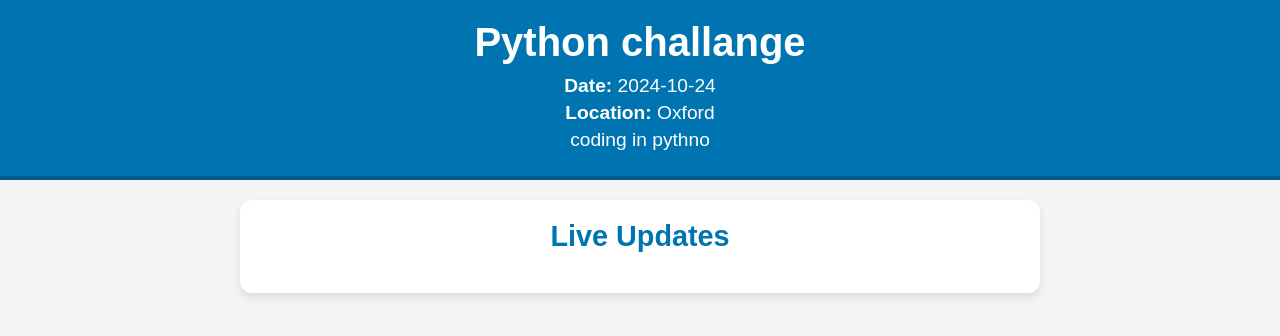
After one commit to ZekiCanSarak/StartApp, a Flask app: page /hackathon/1/updates in a window 1280 px wide. The commit adds this page. Shown: the top 336 px of the page. Run offline with Flask 3, Linux system fonts and the light colour scheme; data comes from the database, SQL or seed files in the repository; both versions use the stored data as it was after the commit.

Commit message:
So I have created a a new page for the hackathon updates which will show any live updates about that hackathon before it starts and while it is on-going. I have created a new table to save the data from the organiser which is the information about that hackathon. I have added a feature where only the organiser of that hackathon can post updates and no one else. To be able to reach this page users will have to go the hackathons link from the sidebar and there it will show up on the sidebar with its appropriate title. There users can see the updates and the time and date of the update. Also did some minor changes with the sidebar for other pages.

```diff
--- a/app.py
+++ b/app.py
@@ -62,7 +62,6 @@ def home():
 
     if 'username' in session:
         username = session['username']
-
         user_profile = query_db("SELECT preferred_jobs FROM user_profiles WHERE username = ?", [username], one=True)
         preferred_jobs = user_profile[0].split(',') if user_profile and user_profile[0] else []
 
@@ -94,7 +93,9 @@ def hack():
         return redirect(url_for('home'))
 
     username = session['username']
-    today = datetime.now().date()
+    today = datetime.now().strftime('%Y-%m-%d')
+
+    active_hackathons = query_db("""SELECT id, title FROM hackathons WHERE date >= ? ORDER BY date ASC """, [today])
 
     user_profile = query_db("SELECT skills FROM user_profiles WHERE username = ?", [username], one=True)
     user_skills = user_profile[0].split(',') if user_profile and user_profile[0] else []
@@ -153,7 +154,8 @@ def hack():
         'hack.html',
         matching_hackathons=matching_hackathons,
         other_hackathons=other_hackathons,
-        expired_hackathons=expired_hackathons
+        expired_hackathons=expired_hackathons,
+        active_hackathons=active_hackathons
     )
 
 @app.route('/post_hackathon', methods=['POST'])
@@ -429,6 +431,48 @@ def add_to_google_calendar(hackathon_id):
     else:
         return "Hackathon not found", 404
 
+
+
+@app.route('/hackathon/<int:hackathon_id>/updates')
+def hackathon_page(hackathon_id):
+    hackathon = query_db("SELECT * FROM hackathons WHERE id = ?", [hackathon_id], one=True)
+    updates = query_db("SELECT * FROM hackathon_updates WHERE hackathon_id = ? ORDER BY created_at DESC", [hackathon_id])
+    if not hackathon:
+        return "Hackathon not found", 404
+
+    return render_template('updates.html', hackathon=hackathon, updates=updates, is_creator=(hackathon['created_by'] == session.get('username')))
+
+
+@app.route('/add_update', methods=['POST'])
+def add_update():
+    if 'username' not in session:
+        return jsonify({'success': False, 'message': 'Please log in to add an update.'}), 401
+
+    hackathon_id = request.form['hackathon_id']
+    content = request.form['content']
+    username = session['username']
+    created_at = datetime.now().strftime('%Y-%m-%d %H:%M:%S')
+
+
+    hackathon = query_db("SELECT created_by FROM hackathons WHERE id = ?", [hackathon_id], one=True)
+    if not hackathon:
+        return jsonify({'success': False, 'message': 'Hackathon not found.'}), 404
+    if hackathon['created_by'] != username:
+        return jsonify({'success': False, 'message': 'You are not authorised to post updates for this hackathon.'}), 403
+
+    try:
+        insert_db("INSERT INTO hackathon_updates (hackathon_id, content, created_at) VALUES (?, ?, ?)",
+                  (hackathon_id, content, created_at))
+        return jsonify({'success': True, 'update': {'content': content, 'created_at': created_at}})
+    except Exception as e:
+        return jsonify({'success': False, 'message': str(e)}), 500
+
+
+@app.route('/get_updates/<int:hackathon_id>', methods=['GET'])
+def get_updates(hackathon_id):
+    updates = query_db("SELECT * FROM hackathon_updates WHERE hackathon_id = ? ORDER BY created_at DESC", [hackathon_id])
+    return jsonify([dict(update) for update in updates])
+
 @app.route('/logout')
 def logout():
      session.clear()
--- a/static/css/hack.css
+++ b/static/css/hack.css
@@ -53,7 +53,7 @@ body {
     height: 100vh;
     position: fixed;
     left: 0;
-    top: 60px;
+    top: 81px;
     box-shadow: 2px 0px 5px rgba(0, 0, 0, 0.1);
 }
 
--- a/static/css/index.css
+++ b/static/css/index.css
@@ -297,7 +297,7 @@ button:hover {
     height: 100vh;
     position: fixed;
     left: 0;
-    top: 60px;
+    top: 61px;
     box-shadow: 2px 0px 5px rgba(0, 0, 0, 0.1);
 }
 
--- a/static/css/profile.css
+++ b/static/css/profile.css
@@ -34,7 +34,7 @@ body {
     height: 100vh;
     position: fixed;
     left: 0;
-    top: 60px;
+    top: 61px;
     box-shadow: 2px 0px 5px rgba(0, 0, 0, 0.1);
 }
 
--- /dev/null
+++ b/static/css/updates.css
@@ -0,0 +1,138 @@
+* {
+    margin: 0;
+    padding: 0;
+    box-sizing: border-box;
+}
+
+body {
+    font-family: "Montserrat", sans-serif;
+    font-weight: 400;
+    background-color: #f4f4f4;
+    color: #333;
+}
+
+header {
+    text-align: center;
+    padding: 20px;
+    background-color: #0073b1;
+    color: white;
+    border-bottom: 4px solid #005f8a;
+}
+
+header h1 {
+    font-size: 2.5rem;
+    margin-bottom: 10px;
+}
+
+header p {
+    font-size: 1.2rem;
+    margin: 5px 0;
+}
+
+/* Updates Section */
+section {
+    margin: 20px auto;
+    width: 90%;
+    max-width: 800px;
+    background-color: white;
+    padding: 20px;
+    border-radius: 12px;
+    box-shadow: 0 4px 8px rgba(0, 0, 0, 0.1);
+}
+
+section h2 {
+    text-align: center;
+    color: #0073b1;
+    margin-bottom: 20px;
+    font-size: 1.8rem;
+    font-weight: bold;
+}
+
+/* Updates List */
+#updates-container {
+    margin-bottom: 20px;
+}
+
+#updates-list {
+    list-style: none;
+    padding: 0;
+}
+
+#updates-list li {
+    margin-bottom: 15px;
+    padding: 15px;
+    border: 1px solid #ddd;
+    border-radius: 8px;
+    background-color: #f9f9f9;
+    transition: transform 0.3s ease, box-shadow 0.3s ease;
+}
+
+#updates-list li:hover {
+    transform: translateY(-2px);
+    box-shadow: 0 6px 12px rgba(0, 0, 0, 0.15);
+}
+
+#updates-list li strong {
+    color: #0073b1;
+    display: block;
+    margin-bottom: 5px;
+}
+
+form#add-update-form {
+    margin-top: 30px;
+    padding: 20px;
+    border: 2px solid #0073b1;
+    border-radius: 12px;
+    background-color: white;
+    box-shadow: 0 4px 8px rgba(0, 0, 0, 0.1);
+}
+
+form#add-update-form textarea {
+    width: 100%;
+    height: 120px;
+    padding: 12px;
+    border: 1px solid #ccc;
+    border-radius: 8px;
+    background-color: #f9f9f9;
+    font-size: 1rem;
+    margin-bottom: 20px;
+    resize: none;
+    transition: border-color 0.3s ease, box-shadow 0.3s ease;
+}
+
+form#add-update-form textarea:focus {
+    border-color: #0073b1;
+    box-shadow: 0 0 4px rgba(0, 115, 177, 0.5);
+    outline: none;
+}
+
+form#add-update-form button {
+    padding: 12px 20px;
+    background-color: #0073b1;
+    color: white;
+    border: none;
+    border-radius: 6px;
+    font-size: 1rem;
+    font-weight: bold;
+    cursor: pointer;
+    transition: background-color 0.3s ease, transform 0.2s ease;
+    width: 100%;
+}
+
+form#add-update-form button:hover {
+    background-color: #005f8a;
+    transform: translateY(-2px);
+}
+
+form#add-update-form button:active {
+    background-color: #004a71;
+    transform: translateY(0);
+}
+
+#updates-container.loading {
+    background-color: #f9f9f9;
+    padding: 20px;
+    text-align: center;
+    font-style: italic;
+    color: #666;
+}
--- /dev/null
+++ b/static/js/updates.js
@@ -0,0 +1,65 @@
+function loadUpdates(hackathonId) {
+    fetch(`/get_updates/${hackathonId}`)
+        .then(response => response.json())
+        .then(updates => {
+            const updatesList = document.getElementById('updates-list');
+            updatesList.innerHTML = '';
+            updates.forEach(update => {
+                const updateItem = document.createElement('li');
+                updateItem.innerHTML = `<strong>${new Date(update.created_at).toLocaleString()}</strong>: ${update.content}`;
+                updatesList.appendChild(updateItem);
+            });
+        })
+        .catch(error => console.error('Error fetching updates:', error));
+}
+
+document.getElementById('add-update-form').addEventListener('submit', function (e) {
+    e.preventDefault();
+
+    const hackathonId = document.getElementById('hackathon-id').value;
+    const content = document.getElementById('update-content').value;
+
+    fetch('/add_update', {
+        method: 'POST',
+        headers: {
+            'Content-Type': 'application/x-www-form-urlencoded',
+        },
+        body: new URLSearchParams({ hackathon_id: hackathonId, content }),
+    })
+        .then(response => response.json())
+        .then(data => {
+            if (data.success) {
+                const updatesList = document.getElementById('updates-list');
+                const updateItem = document.createElement('li');
+                updateItem.innerHTML = `<strong>${new Date(data.update.created_at).toLocaleString()}</strong>: ${data.update.content}`;
+                updatesList.prepend(updateItem);
+                document.getElementById('update-content').value = '';
+            } else {
+                alert(data.message || 'Failed to post update.');
+            }
+        })
+        .catch(error => console.error('Error posting update:', error));
+});
+
+
+const hackathonId = document.getElementById('hackathon-id').value;
+loadUpdates(hackathonId);
+
+
+function fetchUpdates(hackathonId) {
+    fetch(`/get_updates/${hackathonId}`)
+        .then(response => response.json())
+        .then(data => {
+            const updatesContainer = document.querySelector('#updates-container');
+            updatesContainer.innerHTML = '';
+            data.forEach(update => {
+                const updateElement = document.createElement('li');
+                updateElement.innerHTML = `<strong>${update.created_at}</strong>: ${update.content}`;
+                updatesContainer.appendChild(updateElement);
+            });
+        })
+        .catch(error => console.error('Error fetching updates:', error));
+}
+
+// Calling fetchUpdates every 10 seconds
+setInterval(() => fetchUpdates(hackathonId), 10000);
--- /dev/null
+++ b/templates/updates.html
@@ -0,0 +1,38 @@
+<!DOCTYPE html>
+<html lang="en">
+<head>
+    <meta charset="UTF-8">
+    <meta name="viewport" content="width=device-width, initial-scale=1.0">
+    <title>{{ hackathon.title }}</title>
+    <link rel="stylesheet" href="{{ url_for('static', filename='css/updates.css') }}">
+</head>
+<body>
+    <header>
+        <h1>{{ hackathon.title }}</h1>
+        <p><strong>Date:</strong> {{ hackathon.date }}</p>
+        <p><strong>Location:</strong> {{ hackathon.location }}</p>
+        <p>{{ hackathon.description }}</p>
+    </header>
+
+    <section>
+        <h2>Live Updates</h2>
+        <div id="updates-container">
+            <ul id="updates-list">
+                {% for update in updates %}
+                <li><strong>{{ update.created_at }}</strong>: {{ update.content }}</li>
+                {% endfor %}
+            </ul>
+        </div>
+
+        {% if session.get('role') == 'organiser' and hackathon.created_by == session.get('username') %}
+            <form id="add-update-form">
+                <textarea name="content" id="update-content" placeholder="Post an update..." required></textarea>
+                <input type="hidden" name="hackathon_id" id="hackathon-id" value="{{ hackathon.id }}">
+                <button type="submit">Post Update</button>
+            </form>
+        {% endif %}
+    </section>
+
+    <script src="{{ url_for('static', filename='js/updates.js') }}"></script>
+</body>
+</html>
```
Also changed, not shown: templates/hack.html (+7 -0 lines), database.sqlite.
